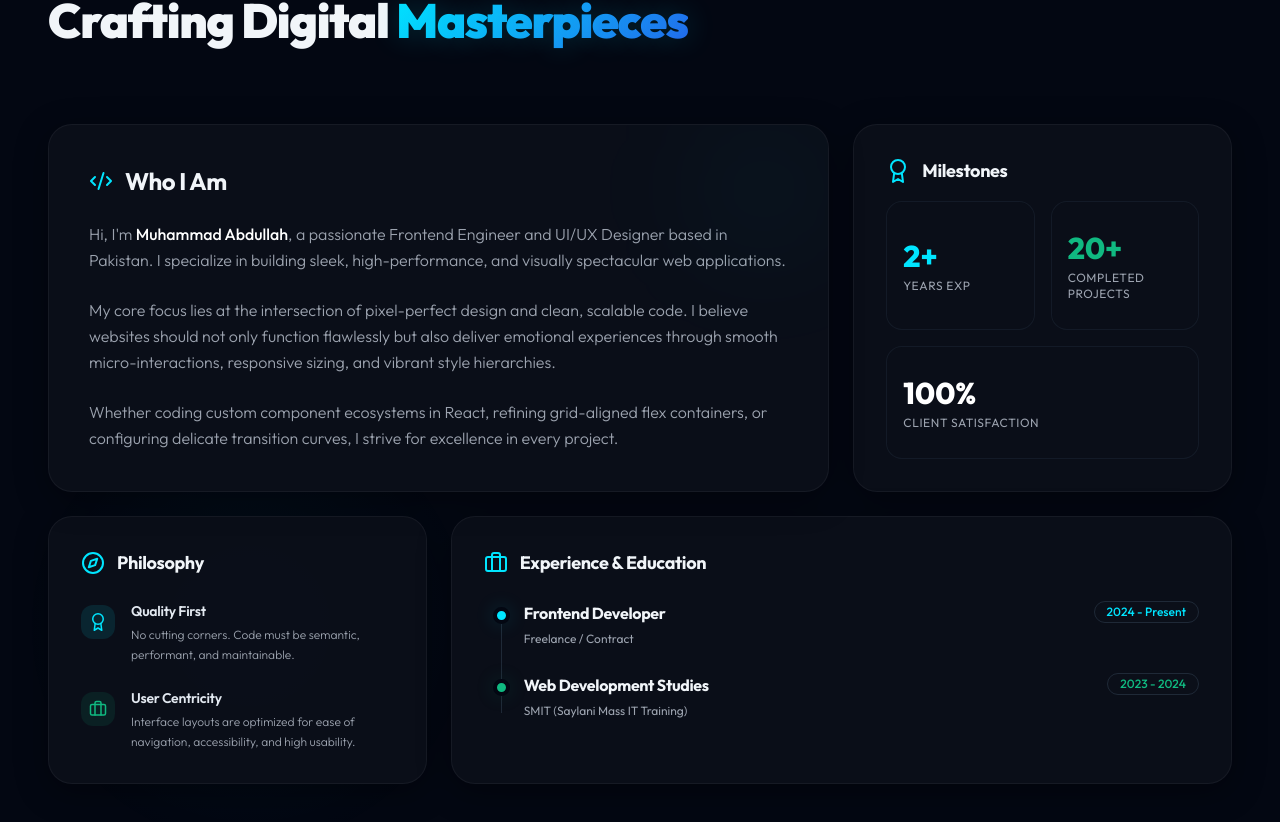
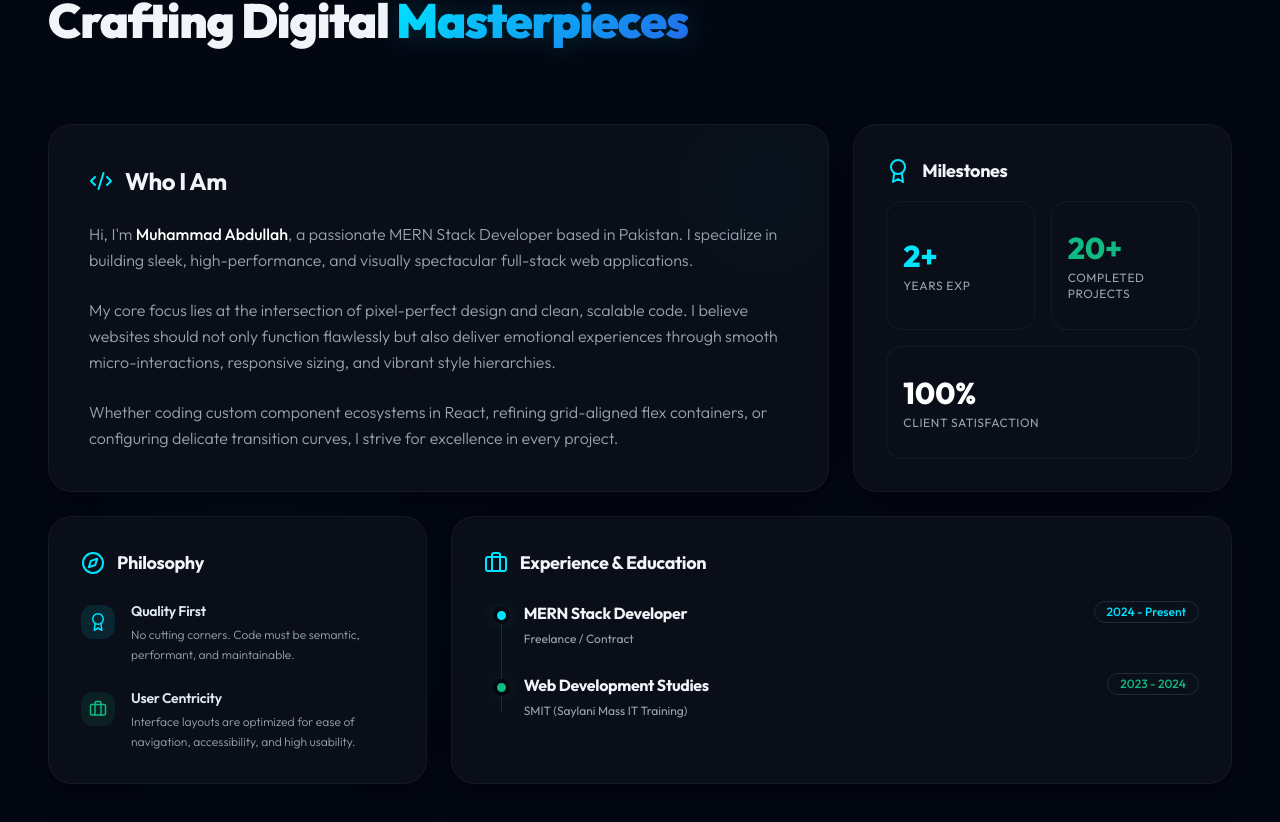
Before and after one commit to abdullahafridi99/Portfolio, a React (Vite) app: page / in a window 1280 px wide. Shown: the part 928-1750 px from the top of the page. Built offline with nearby package versions, Linux system fonts and the light colour scheme; no server answers.

Commit message:
feat: update developer role to MERN Stack Developer

```diff
--- a/index.html
+++ b/index.html
@@ -4,11 +4,11 @@
     <meta charset="UTF-8" />
     <link rel="icon" type="image/svg+xml" href="/favicon.svg" />
     <meta name="viewport" content="width=device-width, initial-scale=1.0" />
-    <title>Muhammad Abdullah | Creative Frontend Engineer & UI Designer</title>
+    <title>Muhammad Abdullah | MERN Stack Developer</title>
 
     <!-- SEO Optimization -->
-    <meta name="description" content="Muhammad Abdullah's Web Developer Portfolio. Specialized in building premium, highly interactive, and responsive React applications with exceptional UI/UX." />
-    <meta name="keywords" content="Muhammad Abdullah, Web Developer, Frontend Engineer, React Developer, UI/UX Designer, Framer Motion, Tailwind CSS Portfolio" />
+    <meta name="description" content="Muhammad Abdullah's Full-Stack MERN Developer Portfolio. Specialized in building premium, highly interactive, and responsive full-stack web applications using React, Node.js, Express, and MongoDB." />
+    <meta name="keywords" content="Muhammad Abdullah, MERN Stack Developer, Full Stack Developer, Web Developer, React Developer, Node.js, Express, MongoDB Atlas, Tailwind CSS Portfolio" />
     <meta name="author" content="Muhammad Abdullah" />
 
     <!-- Google Fonts -->
--- a/src/components/About.jsx
+++ b/src/components/About.jsx
@@ -58,7 +58,7 @@ export default function About() {
             </h3>
 
             <p className="text-dark-500 leading-relaxed mb-6 font-light">
-              Hi, I'm <strong className="text-white font-medium">Muhammad Abdullah</strong>, a passionate Frontend Engineer and UI/UX Designer based in Pakistan. I specialize in building sleek, high-performance, and visually spectacular web applications.
+              Hi, I'm <strong className="text-white font-medium">Muhammad Abdullah</strong>, a passionate MERN Stack Developer based in Pakistan. I specialize in building sleek, high-performance, and visually spectacular full-stack web applications.
             </p>
             <p className="text-dark-500 leading-relaxed mb-6 font-light">
               My core focus lies at the intersection of pixel-perfect design and clean, scalable code. I believe websites should not only function flawlessly but also deliver emotional experiences through smooth micro-interactions, responsive sizing, and vibrant style hierarchies.
@@ -128,7 +128,7 @@ export default function About() {
               <div className="relative pl-10 flex flex-col md:flex-row md:justify-between md:items-start gap-2">
                 <div className="absolute left-[9px] top-1.5 w-[17px] h-[17px] rounded-full bg-accent-cyan border-4 border-dark-950 shadow-cyan-glow" />
                 <div>
-                  <h4 className="font-bold text-slate-100 text-base">Frontend Developer</h4>
+                   <h4 className="font-bold text-slate-100 text-base">MERN Stack Developer</h4>
                   <span className="text-xs text-dark-500">Freelance / Contract</span>
                 </div>
                 <div className="inline-flex px-3 py-1 rounded-full bg-dark-900 border border-dark-700 text-xs text-accent-cyan font-medium leading-none self-start md:self-auto">
--- a/src/components/Hero.jsx
+++ b/src/components/Hero.jsx
@@ -3,7 +3,7 @@ import { ArrowRight, Download, Mail } from "./Icons";
 import { Github, Linkedin, Twitter } from "./BrandIcons";
 import { smoothScrollTo } from "../utils/scroll";
 
-const titles = ["Frontend Engineer", "UI Developer", "React Developer", "Creative Coder"];
+const titles = ["MERN Stack Developer", "Full Stack Engineer", "React & Node Developer", "MongoDB Expert"];
 
 export default function Hero() {
   const [titleIndex, setTitleIndex] = useState(0);
```
